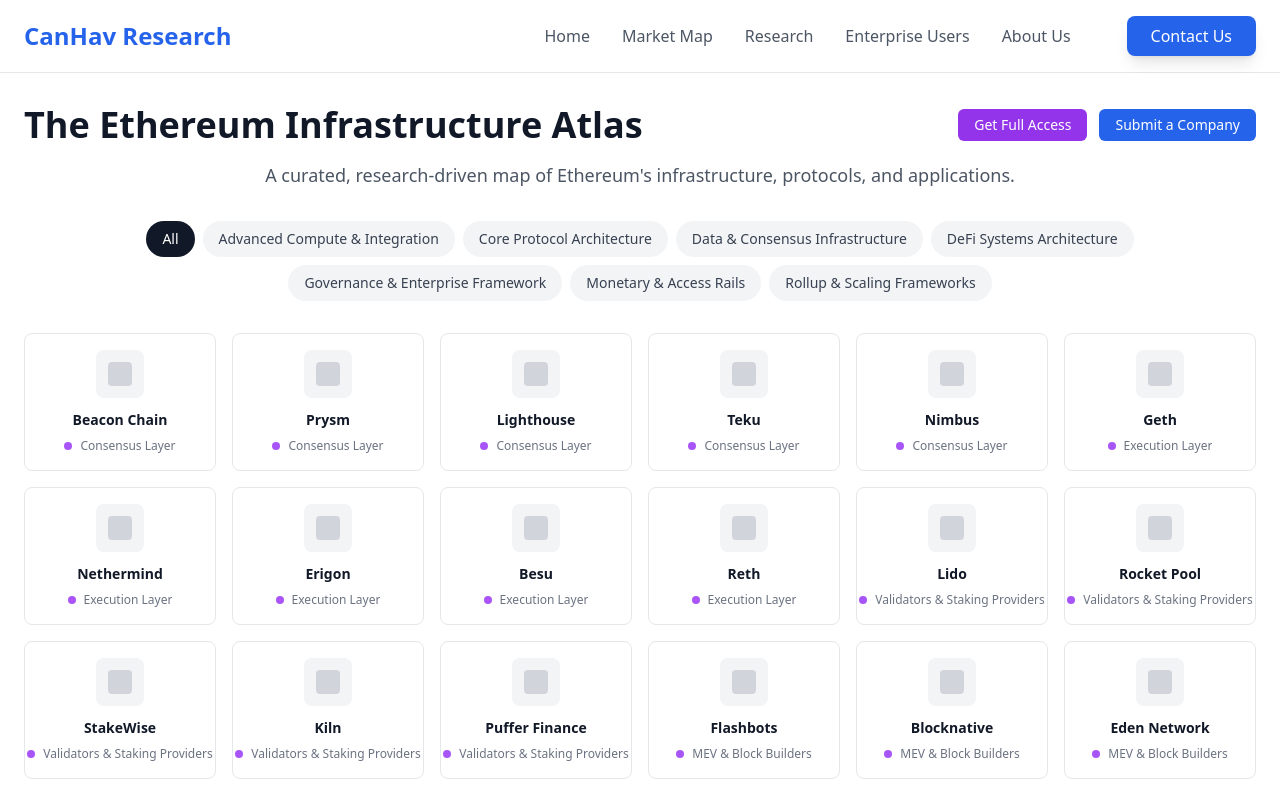
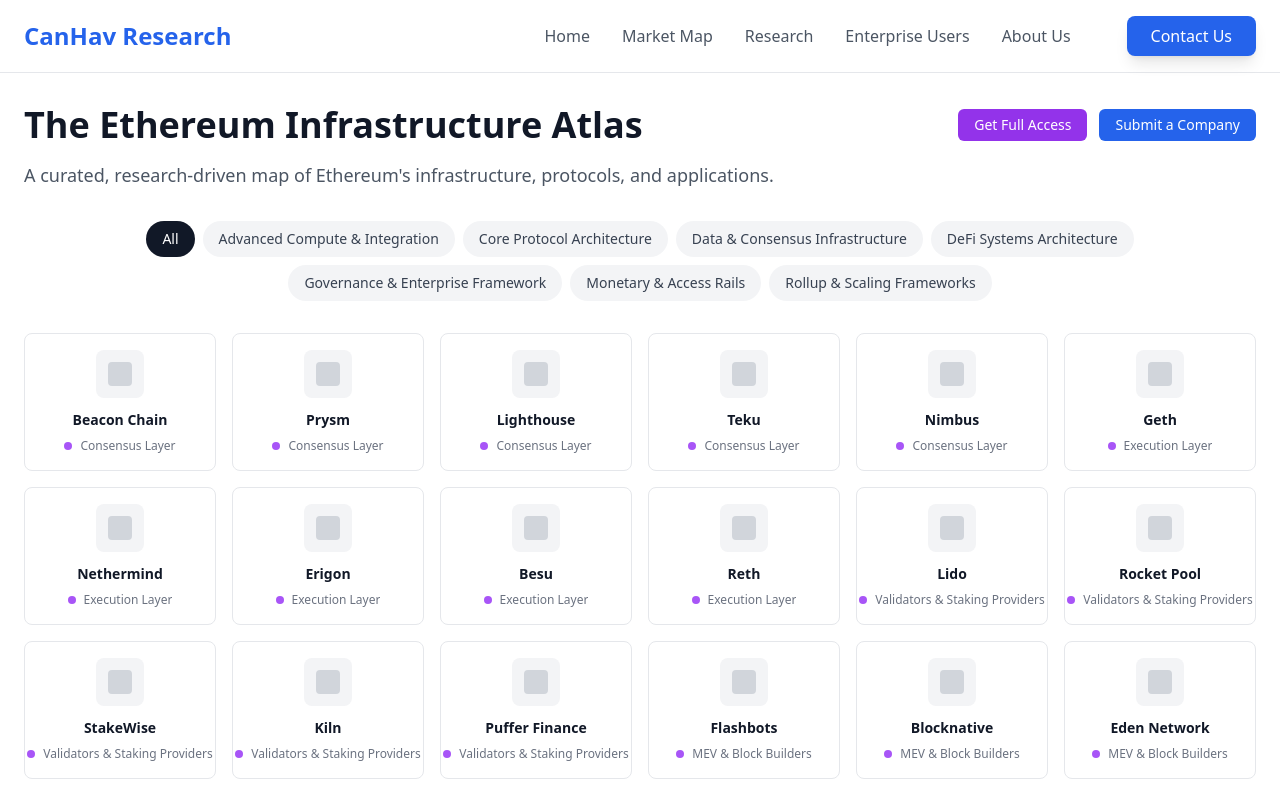
Before and after one commit to wazarat/canhav-research, a Next.js app: page /market-map in a window 1280 px wide. Shown: the top 793 px of the page. Built offline with nearby package versions, Linux system fonts and the light colour scheme.

Commit message:
Align subtitle to the left with title on desktop
- Move subtitle to left-align with title on large screens (lg+)
- Keep subtitle centered on mobile for better readability
- Remove max-width constraint on desktop for natural text flow
- Maintain responsive design principles

```diff
--- a/components/MarketMap.tsx
+++ b/components/MarketMap.tsx
@@ -61,8 +61,8 @@
           </div>
 
           {/* Subtitle */}
-          <div className="text-center">
-            <p className="text-lg text-gray-600 max-w-3xl mx-auto">
+          <div className="text-center lg:text-left">
+            <p className="text-lg text-gray-600 max-w-3xl lg:max-w-none lg:mx-0 mx-auto">
               A curated, research-driven map of Ethereum's infrastructure, protocols, and applications.
             </p>
           </div>
```
